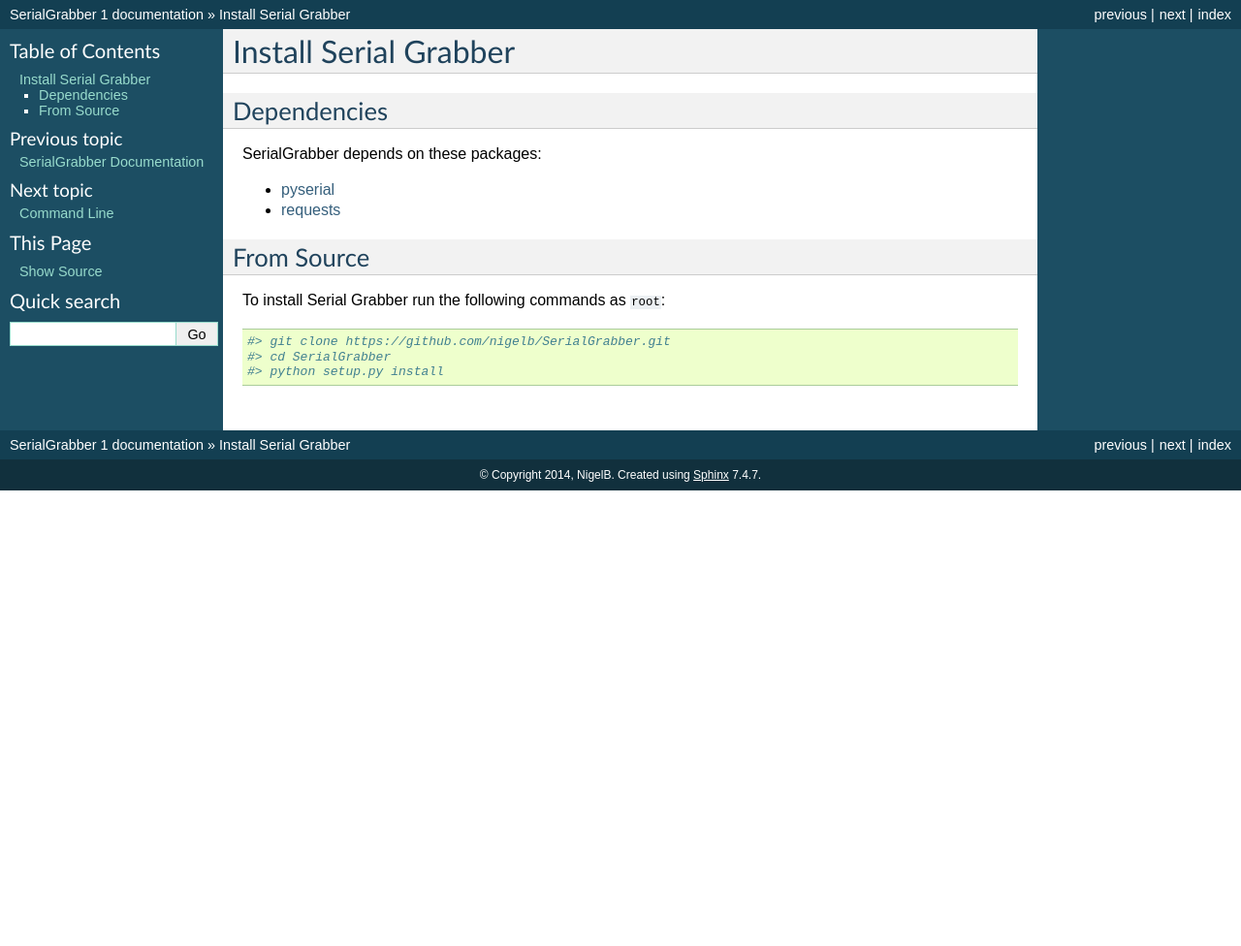
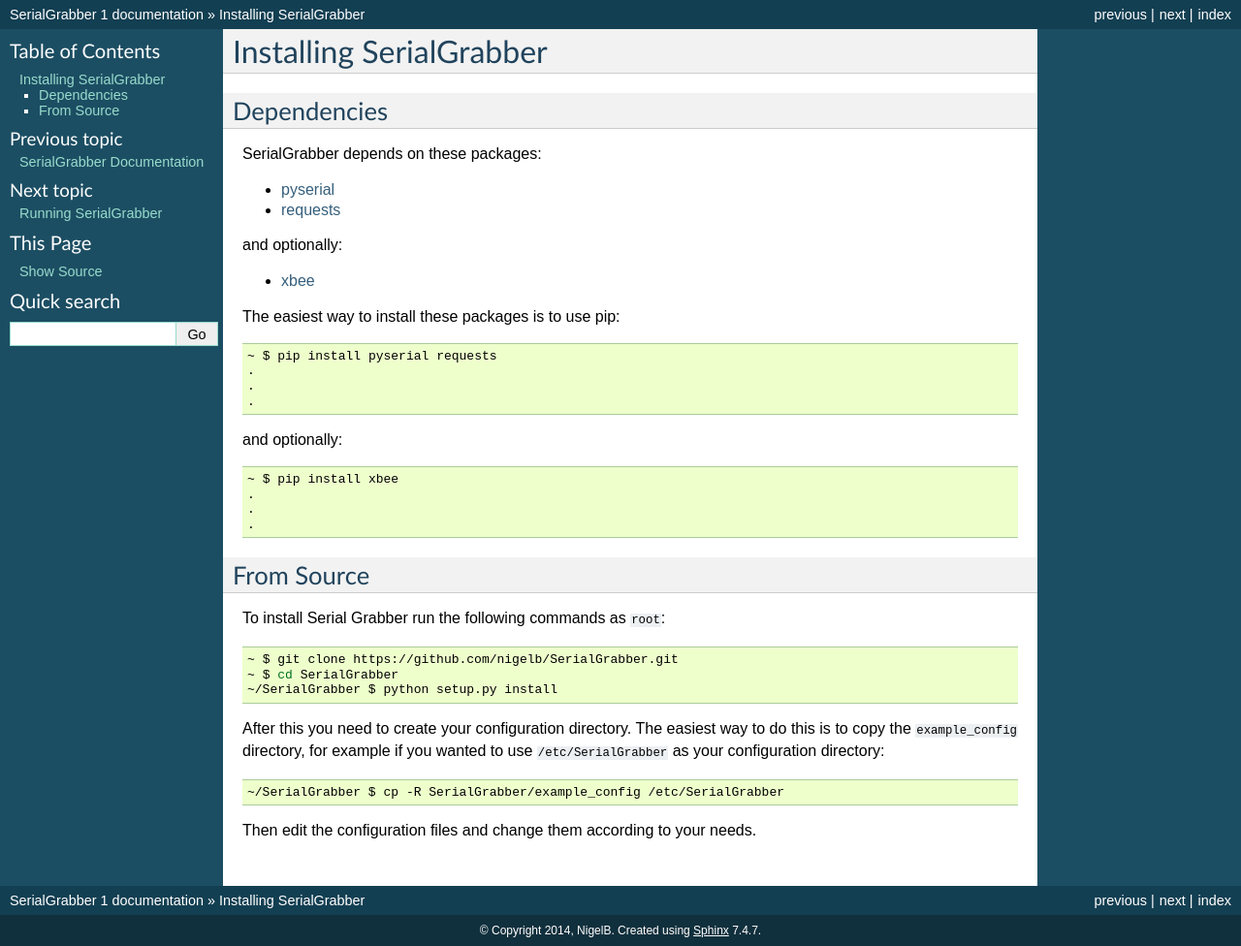
Before and after one commit to nigelb/SerialGrabber, a Sphinx documentation site: the page built from docs/source/Install.rst, in a window 1280 px wide. Shown: the whole page at 97% size. Built offline with Sphinx 7.4.7, drawn with Linux system fonts in a browser that asks for light colours; formulas are drawn with MathJax 3; before the commit the page ends 900 px from its top, so only the background shows below that.

Commit message:
Update documentation.

```diff
--- a/docs/source/DataLifeCycle.rst
+++ b/docs/source/DataLifeCycle.rst
@@ -8,7 +8,7 @@
 -------------
 The Reader
 
-#. Reads the data from the configured source
+#. Reads the data from the configured source, see :ref:`reader` and :doc:`Reader`.
 #. Writes the data into the cache directory, see: :ref:`cache_dir`, and :doc:`Cache`
 
 Processor Thread
--- a/docs/source/Install.rst
+++ b/docs/source/Install.rst
@@ -1,6 +1,6 @@
-======================
-Install Serial Grabber
-======================
+========================
+Installing SerialGrabber
+========================
 
 Dependencies
 ------------
@@ -9,6 +9,27 @@
 * `pyserial`_
 * `requests`_
 
+and optionally:
+
+* `xbee`_
+
+The easiest way to install these packages is to use pip:
+
+.. code-block:: bash
+
+    ~ $ pip install pyserial requests
+    .
+    .
+    .
+
+and optionally:
+
+.. code-block:: bash
+
+    ~ $ pip install xbee
+    .
+    .
+    .
 
 From Source
 -----------
@@ -17,10 +38,19 @@
 
 .. code-block:: bash
 
-    #> git clone https://github.com/nigelb/SerialGrabber.git
-    #> cd SerialGrabber
-    #> python setup.py install
+    ~ $ git clone https://github.com/nigelb/SerialGrabber.git
+    ~ $ cd SerialGrabber
+    ~/SerialGrabber $ python setup.py install
 
+After this you need to create your configuration directory. The easiest way to do this is to copy the ``example_config``
+directory, for example if you wanted to use ``/etc/SerialGrabber`` as your configuration directory:
+
+.. code-block:: bash
+
+    ~/SerialGrabber $ cp -R SerialGrabber/example_config /etc/SerialGrabber
+
+Then edit the configuration files and change them according to your needs.
 
 .. _pyserial: https://pypi.python.org/pypi/pyserial
 .. _requests: https://pypi.python.org/pypi/requests
+.. _xbee: https://pypi.python.org/pypi/xbee
--- a/docs/source/settings/SerialGrabber_Settings.rst
+++ b/docs/source/settings/SerialGrabber_Settings.rst
@@ -54,8 +54,11 @@
 --------------------
 If this option is `True` then ``\r (0x0A)`` characters are removed from the data stream.
 
+.. _reader:
+
 reader
 ------
+
 An object that implements :class:`serial_grabber.reader.Reader`, see :doc:`../Reader`
 
 .. code-block:: python
```
Also changed, not shown: docs/source/CommandLine.rst (+6 -6 lines).
